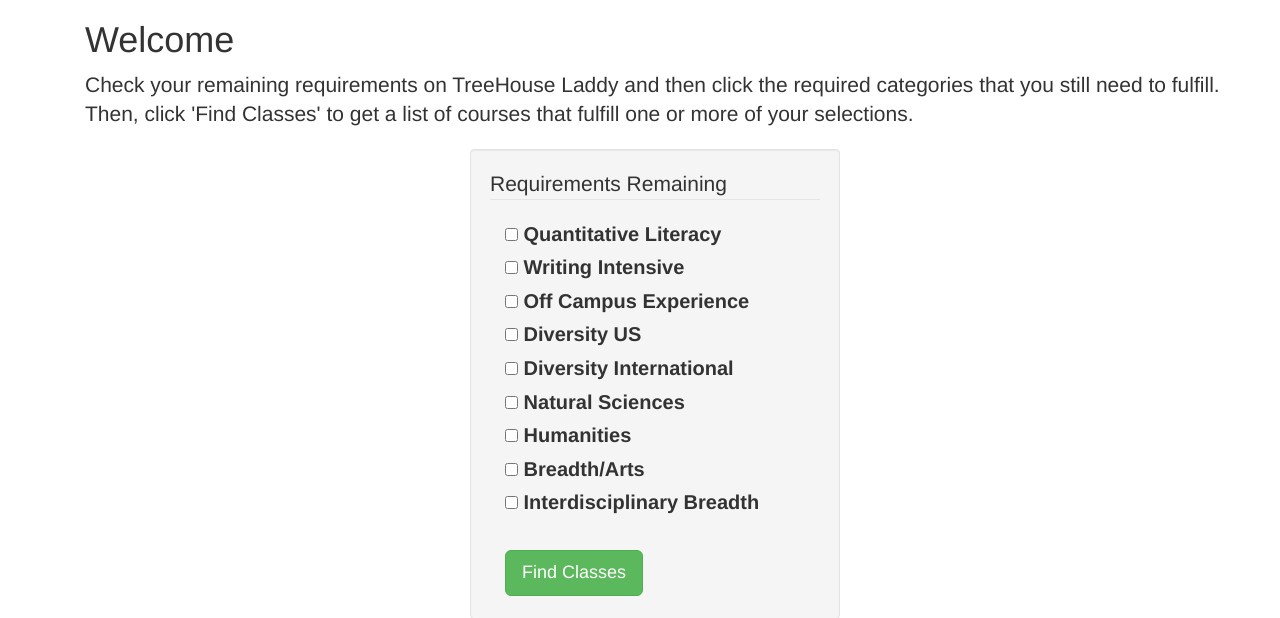
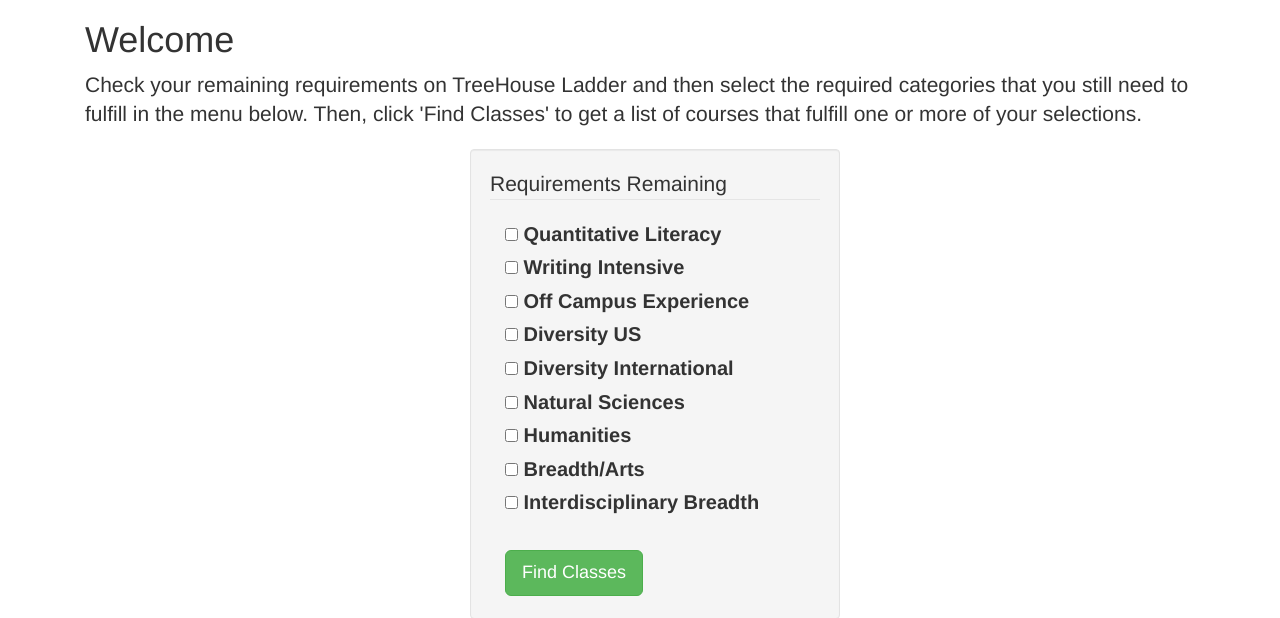
Before and after one commit to cthurber/GenEdSniper, a Flask app: page / in a window 1280 px wide. Shown: the part 76-694 px from the top of the page. Run offline with Flask 2, Linux system fonts and the light colour scheme; some libraries are stand-ins or nearby versions.

Commit message:
Updated directions

```diff
--- a/templates/index.html
+++ b/templates/index.html
@@ -14,7 +14,7 @@
 <div class="container">
     <div>
       <h1>Welcome</h1>
-      <p class="lead">Check your remaining requirements on TreeHouse Laddy and then click the required categories that you still need to fulfill. Then, click 'Find Classes' to get a list of courses that fulfill one or more of your selections.</p>
+      <p class="lead">Check your remaining requirements on TreeHouse Ladder and then select the required categories that you still need to fulfill in the menu below. Then, click 'Find Classes' to get a list of courses that fulfill one or more of your selections.</p>
     </div>
 
     <div class="container" style="width:400px">
```
